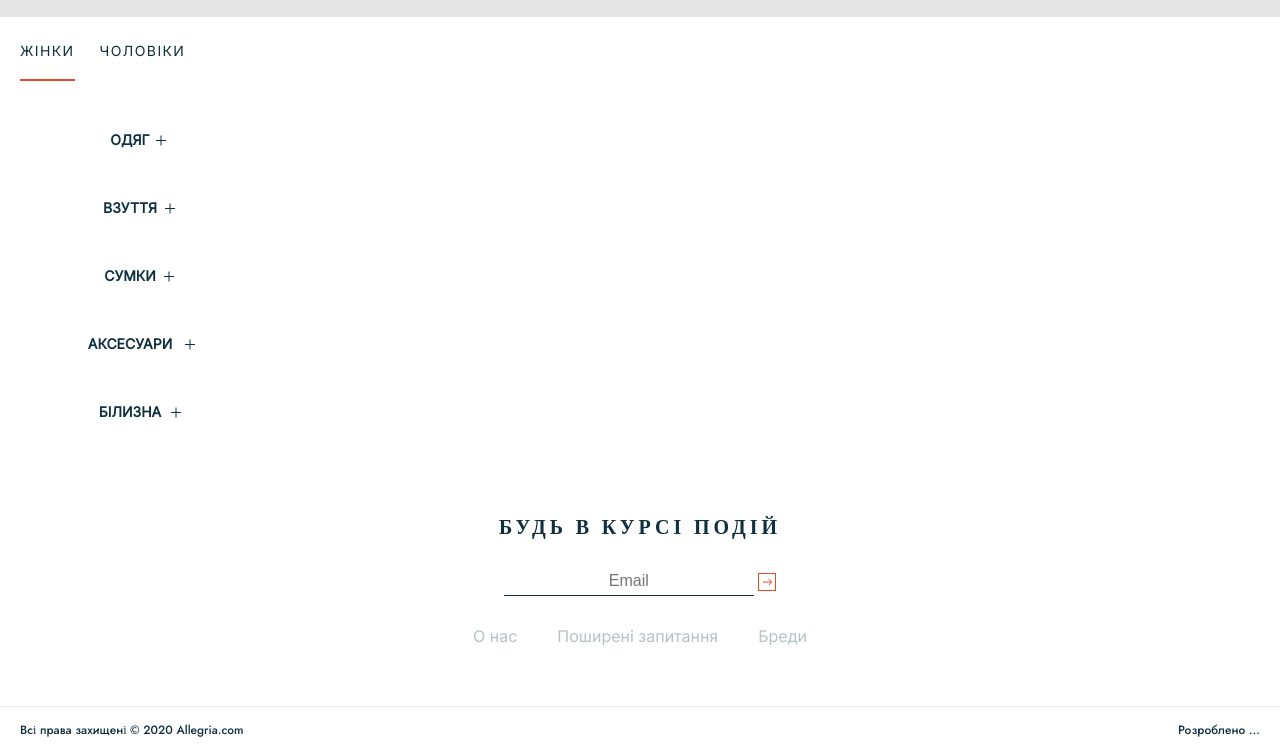
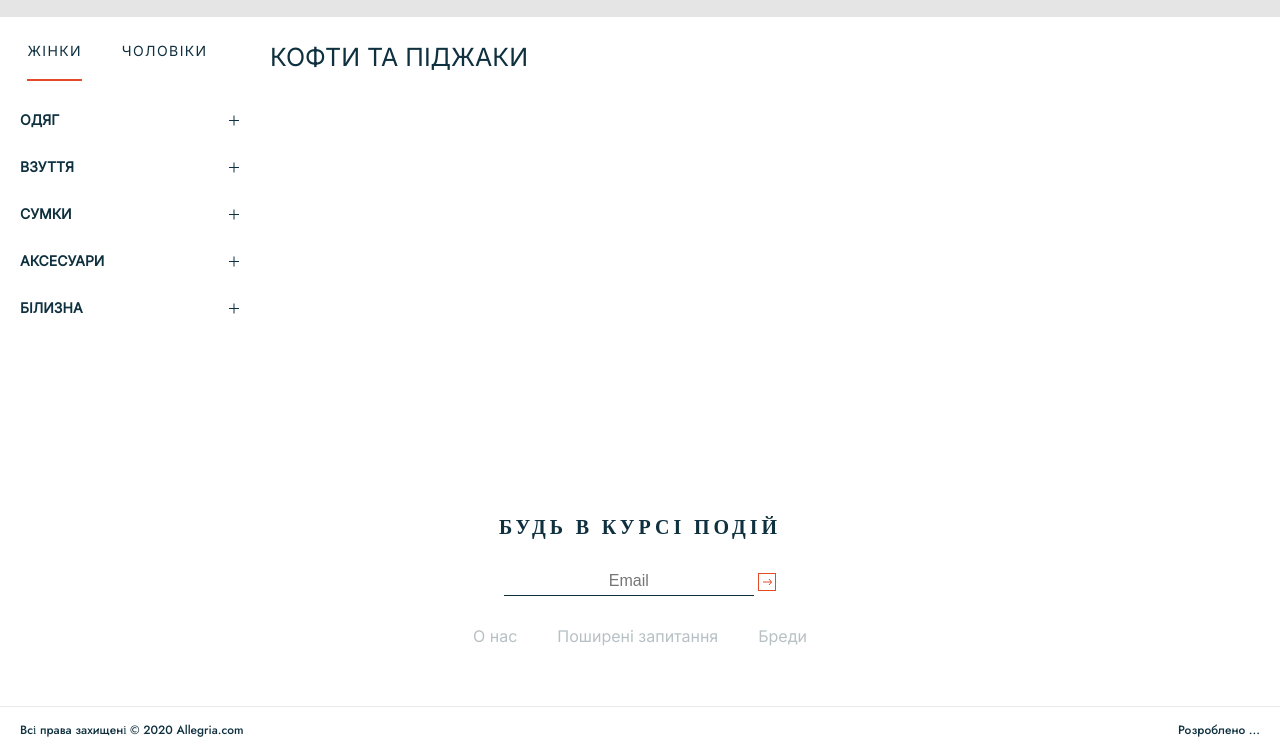
Before and after one commit to AnyaNass/allegria, a website: page src/all-women-goods.html in a window 1280 px wide. Shown: the part 46-800 px from the top of the page. Drawn offline with nearby package versions, Linux system fonts and the light colour scheme; files that its build step writes are made by us from their sources.

Commit message:
all women goods menu is added

```diff
--- a/src/all-women-goods.html
+++ b/src/all-women-goods.html
@@ -78,12 +78,21 @@
 								</div>
 
 						</aside>
+						<div class="goods">
+							<h1>кофти та піджаки</h1>
+							<form class="filters">
+
+							</form>
+						</div>
 					</div>
 				</div>
 			</main>
 		</div>
 		@@include("../src/footer.html")
 	</div>
-	<script src=".js/app.js"></script>
+	<script src="https://cdnjs.cloudflare.com/ajax/libs/jquery/3.6.0/jquery.min.js"></script>
+	<script src="https://code.jquery.com/jquery-3.6.0.js"></script>
+	<script src="https://cdnjs.cloudflare.com/ajax/libs/slick-carousel/1.8.1/slick.js"></script>
+	<script src="./js/app.js"></script>
 </body>
 </html>
--- a/src/js/app.js
+++ b/src/js/app.js
@@ -30,7 +30,6 @@ $('.js-tab-trigger').click(function () {
 //mobile menu accordeon
 var acc = document.getElementsByClassName("accordion");
 var i;
-
 for (i = 0; i < acc.length; i++)
 	acc[i].addEventListener("click", function () {
 		this.classList.toggle("active");
--- a/src/scss/blocks/_all-women-goods.scss
+++ b/src/scss/blocks/_all-women-goods.scss
@@ -1,10 +1,11 @@
 .all-women-goods-wrapper{
 	display: flex;
+	margin: 25px 0 0;
 	.all-women-goods-menu{
 		width: 220px;
 		.all-women-goods-menu-list{
-				margin: 25px 0 0;
 				display: flex;
+				justify-content: space-around;
 				list-style-type: none;
 				.tab-header__item{
 					cursor: pointer;
@@ -28,16 +29,20 @@
 			.tab-content{
 				.tab-content__item {
 					display: none;
-					text-align: center;
+					text-align: left;
 					margin: 0;
+					&.active {
+						display: block;
+					}
 					.accordion{
 						font-weight: 800;
 						font-size: 14px;
 						color: #0F303F;
 						text-transform: uppercase;
-						margin: 50px 0 0;
+						margin: 30px 0 0;
 						position: relative;
-						display: inline-block;
+						display: block;
+						cursor: pointer;
 						&:after{
 							content: " ";
 							height: 1px;
@@ -45,7 +50,7 @@
 							background-color: #0F303F;
 							position: absolute;
 							top: 50%;
-							left: 115%;
+							left: 95%;
 							transition: all 0.3s linear;
 						}
 						&::before{
@@ -55,7 +60,7 @@
 							background-color: #0F303F;
 							position: absolute;
 							top: 50%;
-							left: 115%;
+							left: 95%;
 							transform: rotate(90deg);
 							transition: all 0.3s linear;
 						}
@@ -86,13 +91,19 @@
 								font-size: 14px;
 							}
 						}
-
 					}
-				}
-				.tab-content__item.active {
-					display: block;
 				}
 			}
 		}
 	}
 }
+
+.goods{
+	margin: 0 0 0 30px;
+	h1{
+		font-weight: 500;
+		font-size: 25px;
+		text-transform: uppercase;
+		color: #0F303F;
+	}
+}
```
Also changed, not shown: src/css/styles.css.
